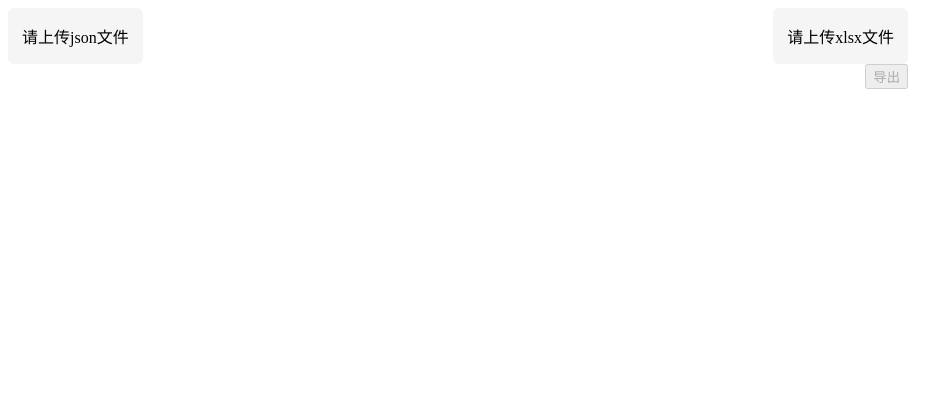
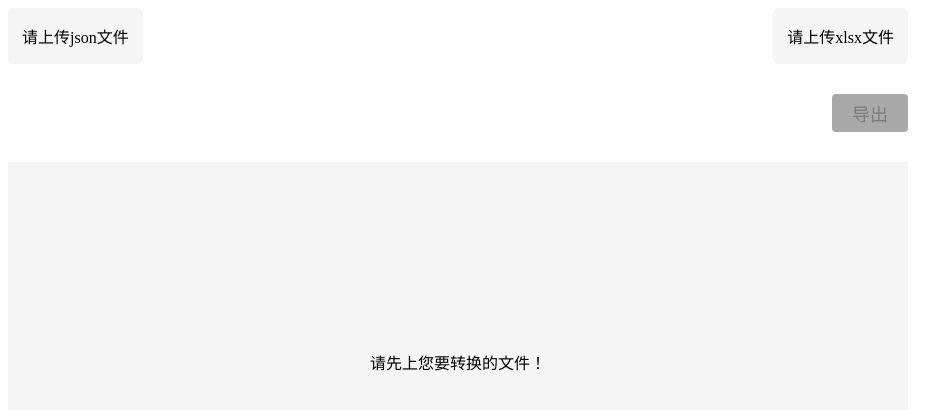
Before and after one commit to LazyChun/lc-program-i18nTransform, a React (Create React App) app: page / in a window 1280 px wide. Shown: the top 410 px of the page, without its empty margins (0-948 px from the left). Built offline with nearby package versions, Linux system fonts and the light colour scheme.

Commit message:
添加列表

```diff
--- a/package.json
+++ b/package.json
@@ -31,7 +31,6 @@
 		"react": "^17.0.1",
 		"react-dom": "^17.0.1",
 		"react-dropzone": "^11.3.0",
-		"react-toolbox": "^2.0.0-beta.13",
 		"storejs": "^1.1.0",
 		"styled-components": "^5.2.1",
 		"xlsx": "^0.16.9"
--- a/src/components/DataTable.js
+++ b/src/components/DataTable.js
@@ -1,10 +1,71 @@
-import React from "react";
+import React, { useState } from "react";
 import styled from "styled-components";
+import _isEmpty from "lodash/isEmpty";
+import _keysIn from "lodash/keysIn";
+import _head from "lodash/head";
+import _map from "lodash/map";
 
-const Container = styled.div``;
+const Container = styled.div`
+  max-height: 600px;
+  thead {
+    background-color: whitesmoke;
+    th {
+      text-align: left;
+      padding: 4px 10px;
+    }
+  }
 
-const DataTable = () => {
-  return <Container />;
+  td {
+    padding: 4px 10px;
+  }
+  tr {
+    border-bottom: 1px solid #cecece;
+  }
+`;
+
+const Empty = styled.div`
+  display: flex;
+  background-color: whitesmoke;
+  justify-content: center;
+  align-items: center;
+  height: 400px;
+`;
+
+const useDataTable = ({ tab, listData }) => {
+  let heads = _keysIn(_head(listData));
+  return { heads };
+};
+
+const DataTable = ({ listData }) => {
+  const { heads } = useDataTable({ listData });
+  return (
+    <Container>
+      {_isEmpty(listData) ? (
+        <Empty>
+          <div>请先上您要转换的文件！</div>
+        </Empty>
+      ) : (
+        <table>
+          <thead>
+            {_map(heads, headItem => {
+              return <th key={headItem}>{headItem}</th>;
+            })}
+          </thead>
+          <tbody>
+            {_map(listData, (item, index) => {
+              return (
+                <tr key={"row" + index}>
+                  {_map(heads, h => {
+                    return <td key={Math.random()}>{item[h]}</td>;
+                  })}
+                </tr>
+              );
+            })}
+          </tbody>
+        </table>
+      )}
+    </Container>
+  );
 };
 
 export default DataTable;
--- a/src/components/OperationsField.js
+++ b/src/components/OperationsField.js
@@ -15,6 +15,20 @@ const Container = styled.div`
   display: flex;
   justify-content: flex-end;
   align-items: center;
+  margin-top: 30px;
+  margin-bottom: 30px;
+  .export_btn {
+    background-color: ${props =>
+      props.exportDisabled ? "darkgray" : "dodgerblue"};
+    pointer-events: ${props => (props.exportDisabled ? "none" : "")};
+    outline: none;
+    font-size: 18px;
+    color: ${props => (props.exportDisabled ? "whitesomke" : "white")};
+    border-radius: 4px;
+    padding: 6px 20px;
+    border: none;
+    cursor: pointer;
+  }
 `;
 
 const exportToXlsx = ({ data }) => {
@@ -50,8 +64,9 @@ const OperationsField = ({ listData, tab }) => {
   const isJson = tab === "json";
 
   return (
-    <Container>
+    <Container exportDisabled={!tab}>
       <button
+        className={"export_btn"}
         disabled={!tab}
         onClick={() =>
           isJson
```
